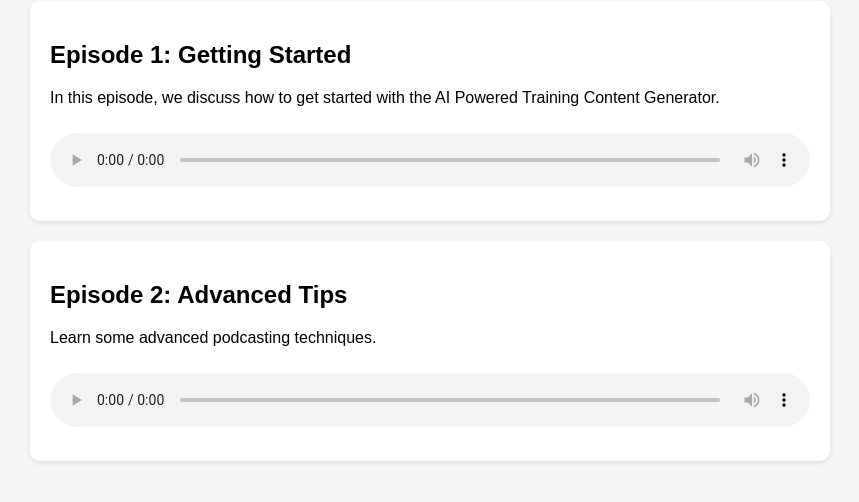
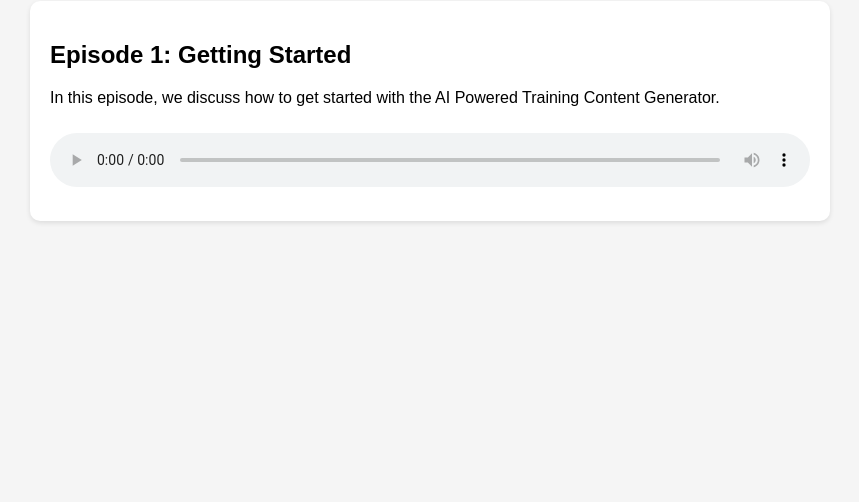
Before and after one commit to garyem/AIPTCG5MININPODCAST, a plain HTML site: page index.html in a window 1280 px wide. Shown: the part 100-602 px from the top of the page, without its empty margins (210-1069 px from the left). Drawn offline with Linux system fonts and the light colour scheme.

Commit message:
Update index.html

```diff
--- a/index.html
+++ b/index.html
@@ -39,14 +39,6 @@
         </audio>
     </div>
 
-    <div class="episode">
-        <h2>Episode 2: Advanced Tips</h2>
-        <p>Learn some advanced podcasting techniques.</p>
-        <audio controls>
-            <source src="AI_Drafting_Partner__How_Instructional_Designers_Use_Content_Gen.mp3" type="audio/mpeg">
-            Your browser does not support the audio element.
-        </audio>
-    </div>
 
     <!-- Add more episodes following the same pattern -->
 
```
